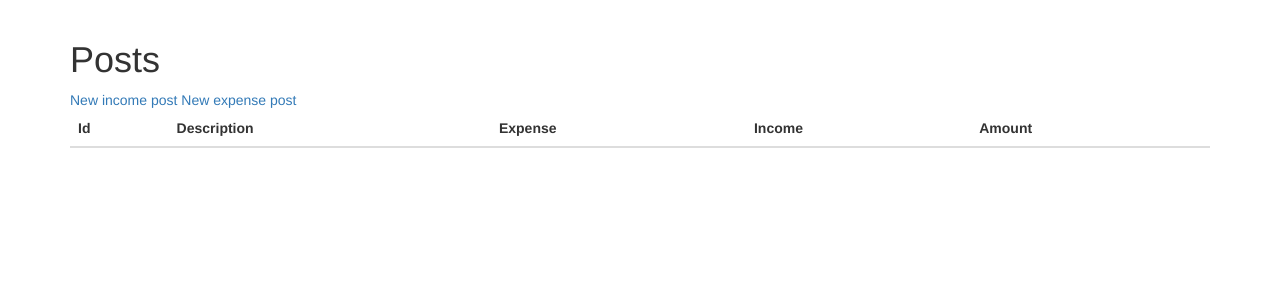
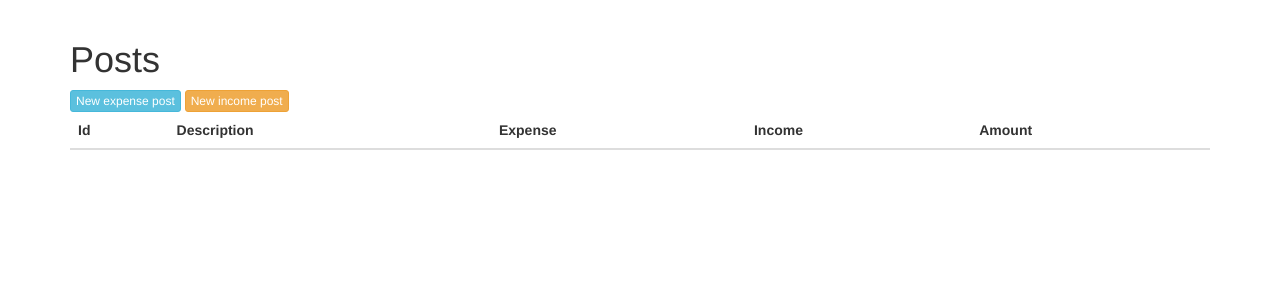
Before and after one commit to dkeza/flaskexpenses, a Flask app: page /posts in a window 1280 px wide. Shown: the part 52-352 px from the top of the page. Run offline with Flask 2, Linux system fonts and the light colour scheme; a user stored in the database is signed in; data comes from the database, SQL or seed files in the repository; data that the repository does not hold is empty; parts of the project's set-up code (start-up, migrations or seed data) failed here and were passed over; some libraries are stand-ins or nearby versions.

Commit message:
Wrongly called expense form, when new income post is created. Add buttons instead of links on posts page.

```diff
--- a/app/routes.py
+++ b/app/routes.py
@@ -205,12 +205,12 @@ def posts():
 @app.route('/posts/newincome', methods=['GET', 'POST'])
 @login_required
 def new_post_income():
-    return redirect( url_for('edit_post', id=0, type='e'))
+    return redirect( url_for('edit_post', id=0, type='i'))
 
 @app.route('/posts/newexpense', methods=['GET', 'POST'])
 @login_required
 def new_post_expense():
-    return redirect( url_for('edit_post', id=0, type='i'))
+    return redirect( url_for('edit_post', id=0, type='e'))
 
 @app.route('/posts/edit/<id>', defaults={'type': None}, methods=['GET', 'POST'])
 @app.route('/posts/edit/<id>/<type>', methods=['GET', 'POST'])
--- a/app/templates/posts.html
+++ b/app/templates/posts.html
@@ -3,8 +3,8 @@
 {% block app_content %}
 <h1>{{_('Posts')}}</h1>
 
-<a href="{{ url_for('new_post_expense') }}">{{ _('New income post') }}</a>
-<a href="{{ url_for('new_post_income') }}">{{ _('New expense post') }}</a>
+<a class="btn btn-info btn-xs" href="{{ url_for('new_post_expense') }}">{{ _('New expense post') }}</a>
+<a class="btn btn-warning btn-xs" href="{{ url_for('new_post_income') }}">{{ _('New income post') }}</a>
 
 <table class="table table-striped">
     <thead>
@@ -29,8 +29,8 @@
                 <td>{{ post.idescription }}</td>
             {% endif %}
             <td>{{ format_price(post.amount) }}</td>
-            <td><a href="{{ url_for('edit_post', id=post.id) }}">{{ _('Edit') }}</a></td>
-            <td><a href="{{ url_for('delete_post', id=post.id) }}">{{ _('Delete') }}</a></td>
+            <td><a class="btn btn-success btn-xs" href="{{ url_for('edit_post', id=post.id) }}">{{ _('Edit') }}</a></td>
+            <td><a class="btn btn-danger btn-xs" href="{{ url_for('delete_post', id=post.id) }}">{{ _('Delete') }}</a></td>
         </tr>
     {% endfor %}
 </table>
```
